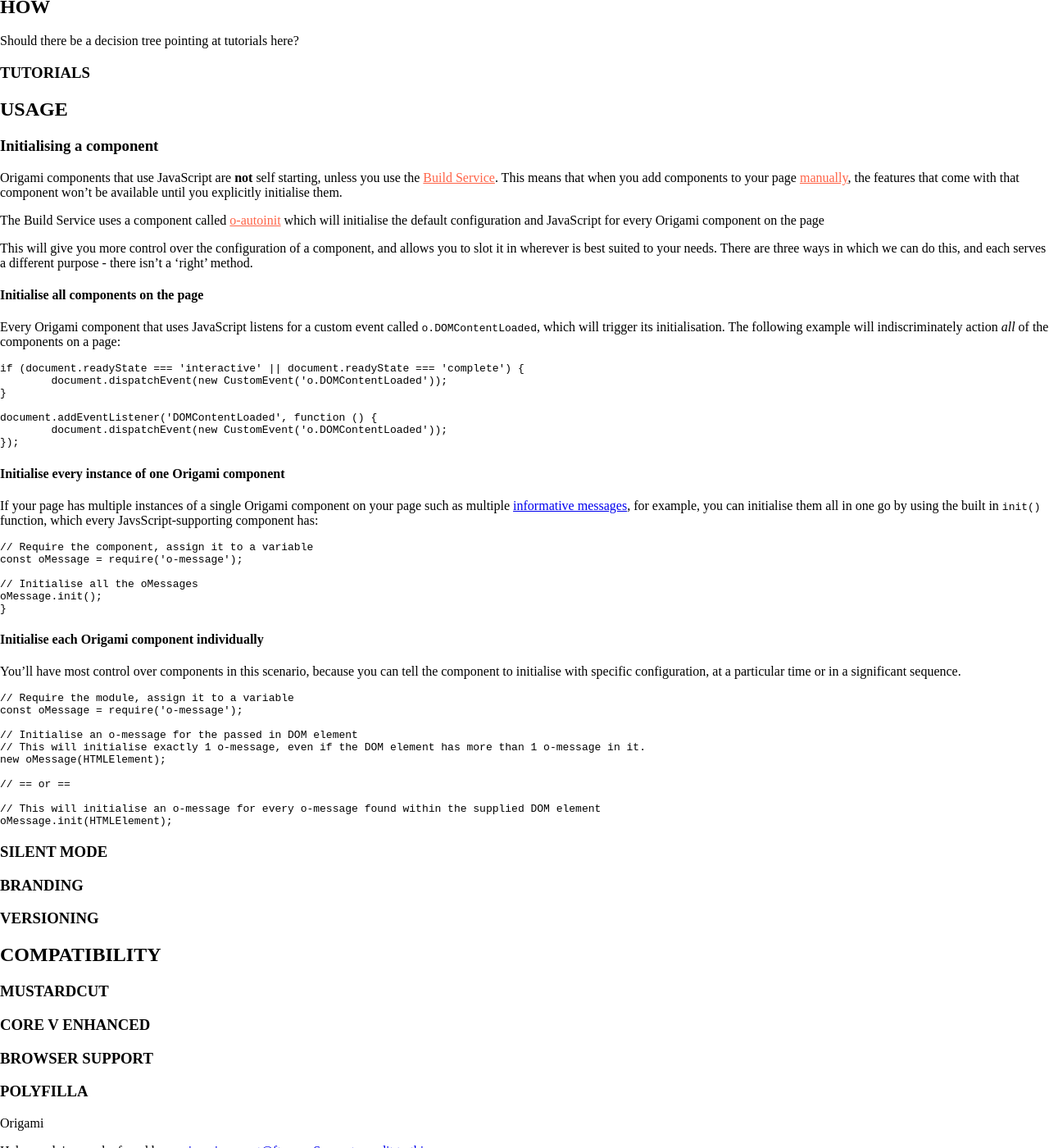
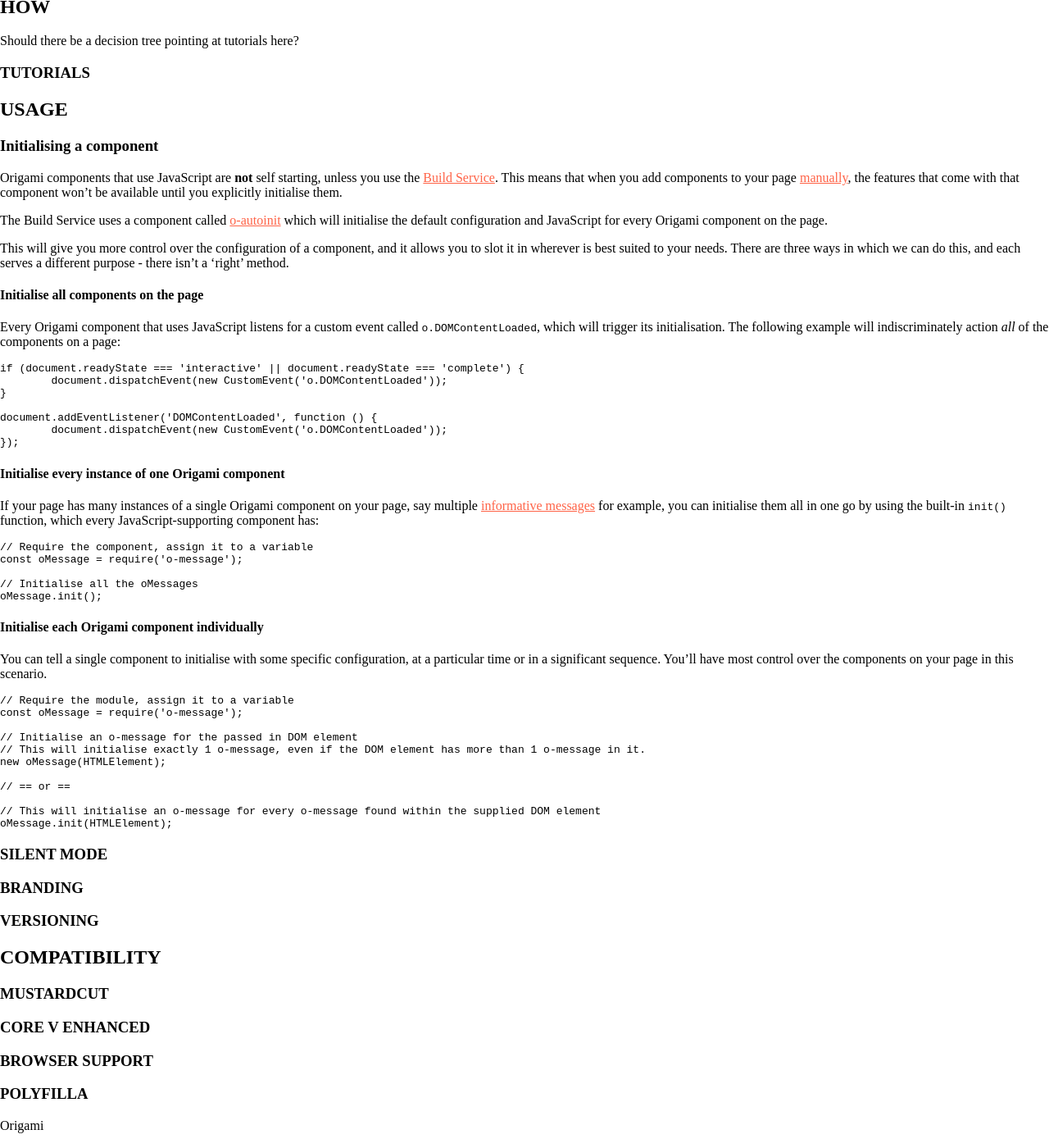
Before and after one commit to Financial-Times/origami-website, a Jekyll site: the page built from _documentation/components.md, in a window 1280 px wide and 1400 px high, scrolled down 637 px. Shown: the whole window at 82% size. Built offline with Jekyll 4.4.1, drawn with Linux system fonts in a browser that asks for light colours; a style sheet for code colours, icons or effects is not loaded.

Commit message:
initialising a component

```diff
--- a/_documentation/components.md
+++ b/_documentation/components.md
@@ -19,9 +19,9 @@ Should there be a decision tree pointing at tutorials here?
 
 Origami components that use JavaScript are **not** self starting, unless you use the [Build Service](/TODO). This means that when you add components to your page [manually](/TODO), the features that come with that component won't be available until you explicitly initialise them.
 
-<aside>The Build Service uses a component called <a href="/TODO">o-autoinit</a> which will initialise the default configuration and JavaScript for every Origami component on the page</aside>
+<aside>The Build Service uses a component called <a href="/TODO">o-autoinit</a> which will initialise the default configuration and JavaScript for every Origami component on the page.</aside>
 
-This will give you more control over the configuration of a component, and allows you to slot it in wherever is best suited to your needs. There are three ways in which we can do this, and each serves a different purpose - there isn't a 'right' method.
+This will give you more control over the configuration of a component, and it allows you to slot it in wherever is best suited to your needs. There are three ways in which we can do this, and each serves a different purpose - there isn't a 'right' method.
 
 #### Initialise all components on the page
 
@@ -38,18 +38,18 @@ document.addEventListener('DOMContentLoaded', function () {
 
 #### Initialise every instance of one Origami component
 
-If your page has multiple instances of a single Origami component on your page such as multiple [informative messages](https://registry.origami.ft.com/components/o-message@2.3.5#demo-alert-neutral), for example, you can initialise them all in one go by using the built in `init()` function, which every JavsScript-supporting component has:
+If your page has many instances of a single Origami component on your page, say multiple [informative messages](/TODO) for example, you can initialise them all in one go by using the built-in `init()` function, which every JavaScript-supporting component has:
 
 <pre class="o-layout__main__full-span"><code class="o-syntax-highlight--javascript">// Require the component, assign it to a variable
 const oMessage = require('o-message');
 
 // Initialise all the oMessages
 oMessage.init();
-}</code></pre>
+</code></pre>
 
 #### Initialise each Origami component individually
 
-You'll have most control over components in this scenario, because you can tell the component to initialise with specific configuration, at a particular time or in a significant sequence.
+You can tell a single component to initialise with some specific configuration, at a particular time or in a significant sequence. You'll have most control over the components on your page in this scenario.
 
 <pre class="o-layout__main__full-span"><code class="o-syntax-highlight--javascript">// Require the module, assign it to a variable
 const oMessage = require('o-message');
--- a/_layouts/default.html
+++ b/_layouts/default.html
@@ -28,7 +28,7 @@
 			display: none !important;
 		}
 	</style>
-	<link rel="stylesheet" href="https://www.ft.com/__origami/service/build/v2/bundles/css?modules=o-typography@^5.7.5,o-layout@^1.3.3,o-syntax-highlight@^1.2.2,o-message@^2.3.4" />
+	<link rel="stylesheet" href="https://www.ft.com/__origami/service/build/v2/bundles/css?modules=o-typography@^5.7.5,o-layout@^1.3.3,o-syntax-highlight@^1.4.0,o-message@^2.3.4" />
 	<link rel="stylesheet" href="/assets/main.css" />
 
 	<!-- Site links -->
@@ -44,7 +44,7 @@
 				var s = document.getElementsByTagName('script')[0];
 				s.parentNode.insertBefore(o, s);
 			}
-		}('https://www.ft.com/__origami/service/build/v2/bundles/js?modules=o-typography@^5.7.5,o-layout@^1.3.3,o-syntax-highlight@^1.2.2,o-message@^2.3.4'));
+		}('https://www.ft.com/__origami/service/build/v2/bundles/js?modules=o-typography@^5.7.5,o-layout@^1.3.3,o-syntax-highlight@^1.4.0,o-message@^2.3.4'));
 	</script>
 
 </head>
```
Also changed, not shown: _tutorials/build-service.md (+1 -1 lines), _tutorials/manual-build.md (+10 -10 lines).
